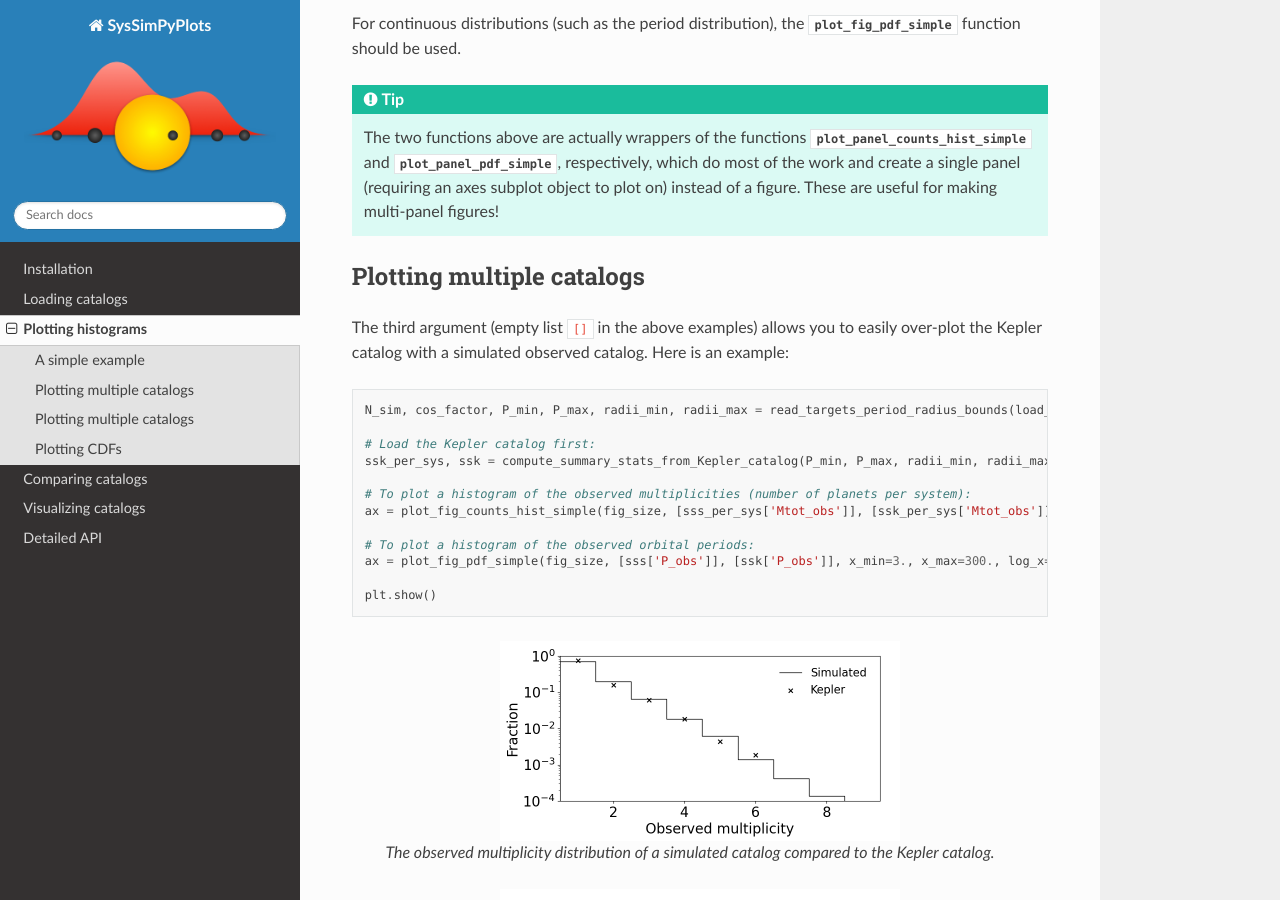
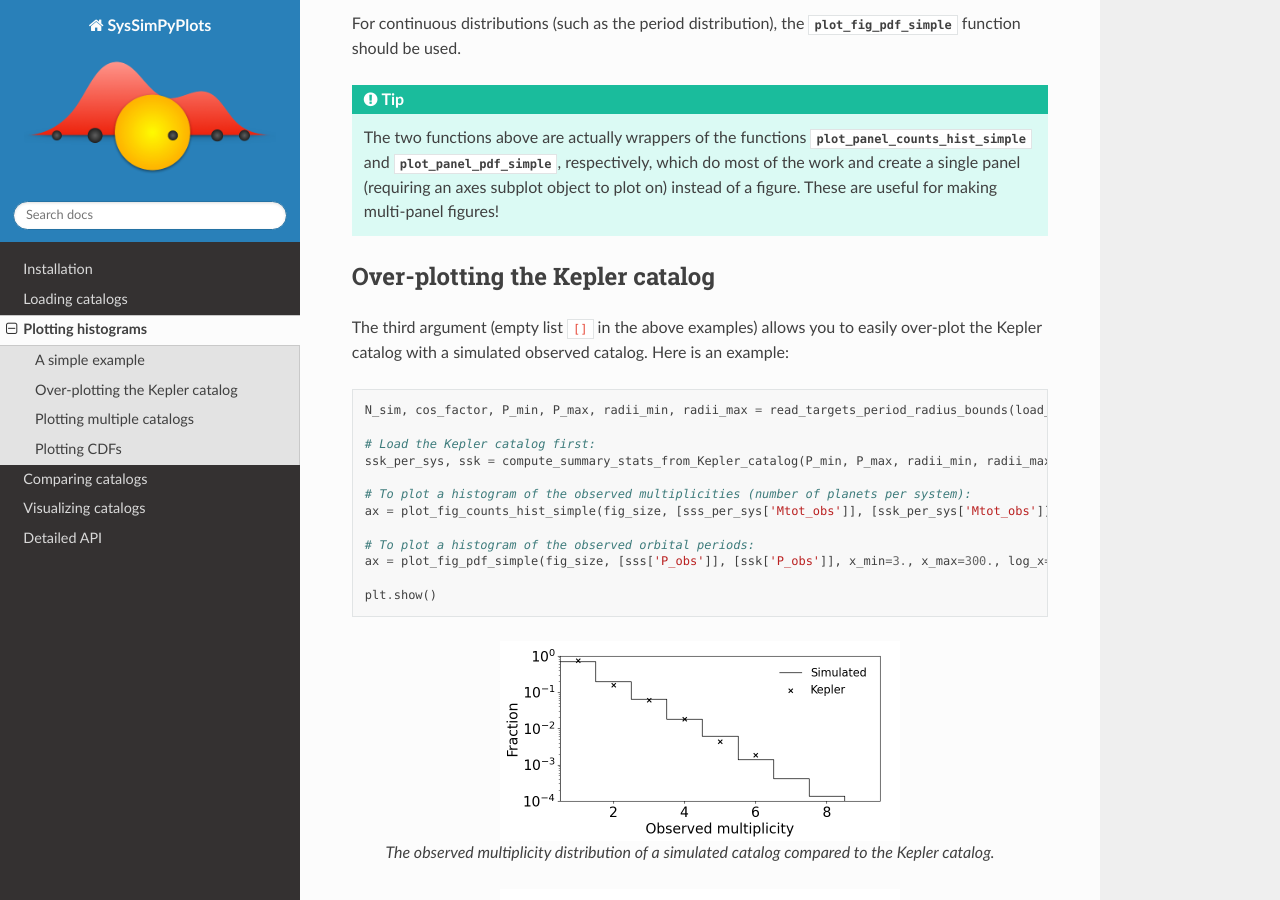
Before and after one commit to hematthi/SysSimPyPlots, a Sphinx documentation site: the page built from docs/source/histograms.rst, in a window 1280 px wide and 900 px high, scrolled down 1293 px. Built offline with Sphinx 7.4.7 and the Read the Docs theme 2.0.0, drawn with Linux system fonts in a browser that asks for light colours.

Commit message:
Fix typos

```diff
--- a/docs/source/galleries.rst
+++ b/docs/source/galleries.rst
@@ -32,7 +32,7 @@ First, load the catalogs again:
 
 .. Note::
 
-   This time, we have loaded the physical catalog with the options ``load_full_tables=True`` and ``match_observed=True``, which will include a field in ``sssp_per_sys`` containing a 2-d array of the whether each planet is detected or not (1 or 0, respectively) in the simulation, accessible by ``sssp_per_sys['det_all']``.
+   This time, we have loaded the physical catalog with the options ``load_full_tables=True`` and ``match_observed=True``, which will include a field in ``sssp_per_sys`` containing a 2-d array indicating whether each planet is detected or not (1 or 0, respectively) in the simulation, accessible by ``sssp_per_sys['det_all']``.
 
 Now, pass the simulated observed catalog (``sss_per_sys``) into the following function as follows:
 
--- a/docs/source/histograms.rst
+++ b/docs/source/histograms.rst
@@ -51,8 +51,8 @@ For continuous distributions (such as the period distribution), the :py:func:`pl
    The two functions above are actually wrappers of the functions :py:func:`plot_panel_counts_hist_simple <syssimpyplots.plot_catalogs.plot_panel_counts_hist_simple>` and :py:func:`plot_panel_pdf_simple <syssimpyplots.plot_catalogs.plot_panel_pdf_simple>`, respectively, which do most of the work and create a single panel (requiring an axes subplot object to plot on) instead of a figure. These are useful for making multi-panel figures!
 
 
-Plotting multiple catalogs
---------------------------
+Over-plotting the Kepler catalog
+--------------------------------
 
 The third argument (empty list ``[]`` in the above examples) allows you to easily over-plot the Kepler catalog with a simulated observed catalog. Here is an example:
 
```
